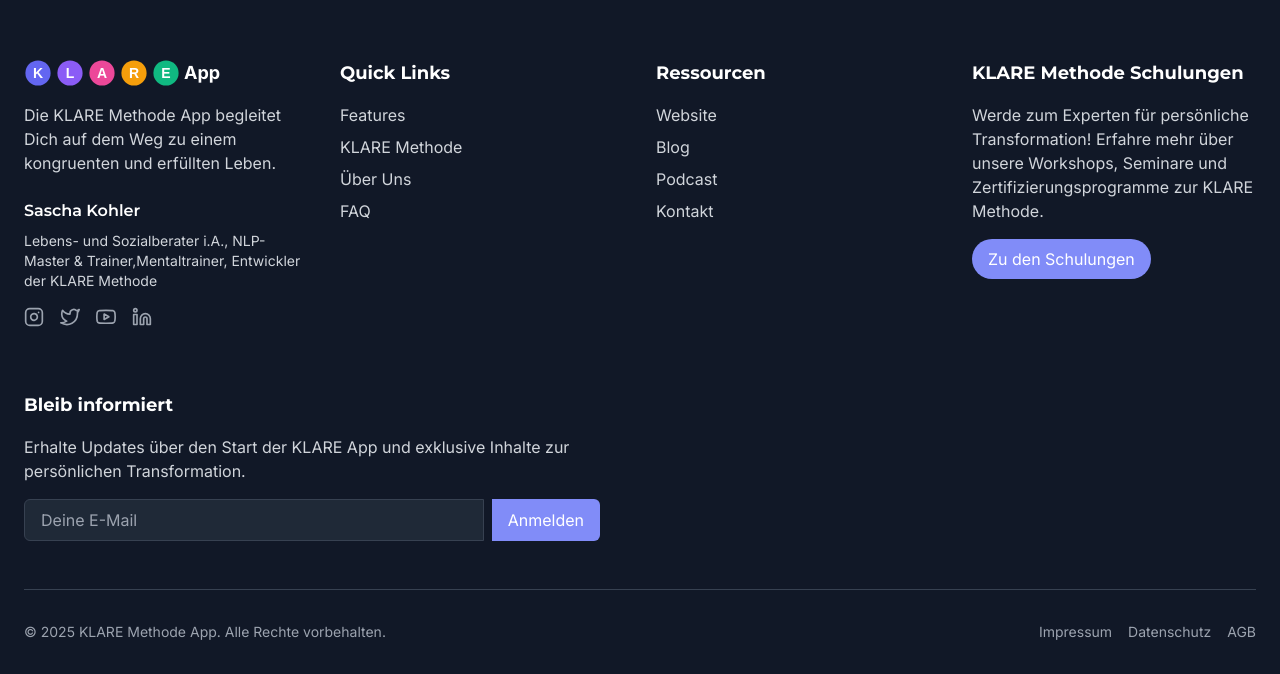
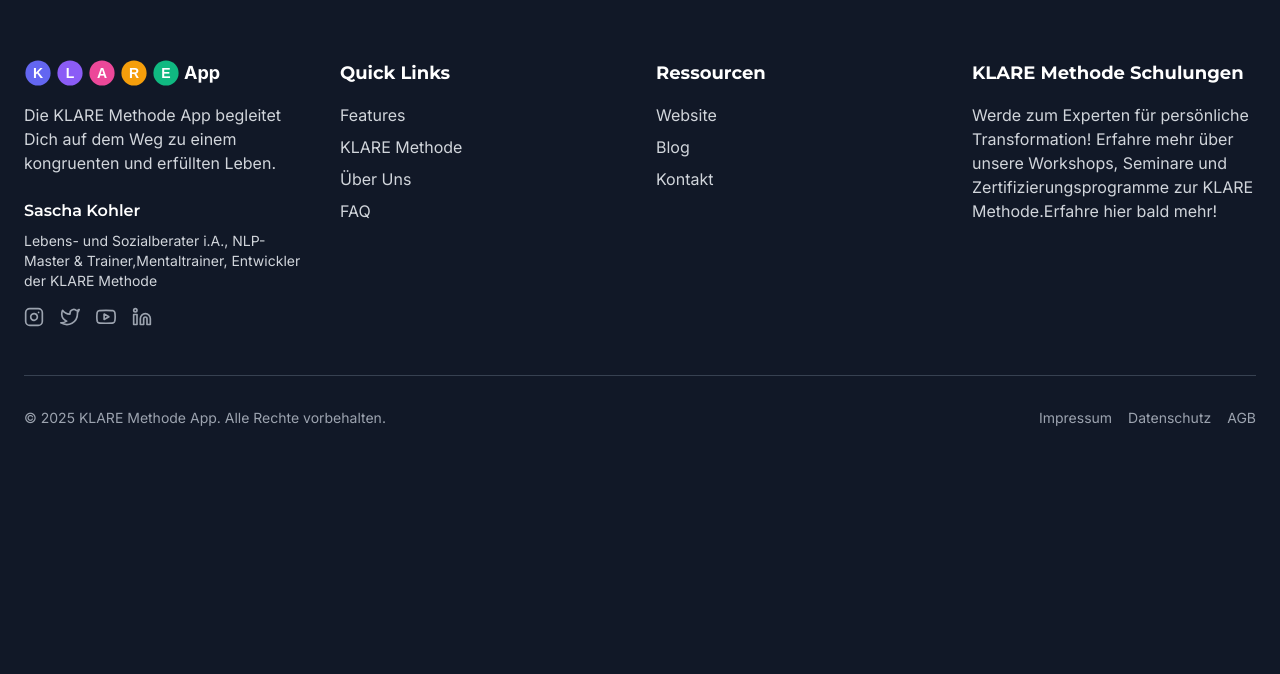
Before and after one commit to SaschaKohler/klare-app-promo-site, a Next.js app: page /blog in a window 1280 px wide. Shown: the part 2099-2773 px from the top of the page. After the commit the page ends 2559 px from the top, so only its background shows below. Built offline with nearby package versions, Linux system fonts and the light colour scheme.

Commit message:
fix(footerandhero): footer and hero check

```diff
--- a/content/blog/willkommen-im-klare-blog.mdx
+++ b/content/blog/willkommen-im-klare-blog.mdx
@@ -4,7 +4,7 @@ date: "2025-05-12"
 author: "Sascha Kohler"
 excerpt: "Mein persönlicher Blog zur KLARE App startet! Erfahre, welche Einblicke und Erfahrungen ich mit dir teilen werde."
 category: "Persönlich"
-coverImage: "/images/blog/welcome.jpg"
+coverImage: "/images/blog/der-blog.png"
 published: true
 ---
 
--- a/src/components/layout/Footer.tsx
+++ b/src/components/layout/Footer.tsx
@@ -1,4 +1,4 @@
-'use client';
+"use client";
 
 import Link from "next/link";
 import Image from "next/image";
@@ -108,7 +108,7 @@ export default function Footer() {
             <ul className="space-y-2">
               <li>
                 <Link
-                  href="#features"
+                  href="/#features"
                   className="text-gray-600 dark:text-gray-300 hover:text-klare-k dark:hover:text-dark-klare-k transition-colors"
                 >
                   Features
@@ -116,7 +116,7 @@ export default function Footer() {
               </li>
               <li>
                 <Link
-                  href="#methode"
+                  href="/#methode"
                   className="text-gray-600 dark:text-gray-300 hover:text-klare-k dark:hover:text-dark-klare-k transition-colors"
                 >
                   KLARE Methode
@@ -124,7 +124,7 @@ export default function Footer() {
               </li>
               <li>
                 <Link
-                  href="#about"
+                  href="/#about"
                   className="text-gray-600 dark:text-gray-300 hover:text-klare-k dark:hover:text-dark-klare-k transition-colors"
                 >
                   Über Uns
@@ -132,7 +132,7 @@ export default function Footer() {
               </li>
               <li>
                 <Link
-                  href="#faq"
+                  href="/#faq"
                   className="text-gray-600 dark:text-gray-300 hover:text-klare-k dark:hover:text-dark-klare-k transition-colors"
                 >
                   FAQ
@@ -163,17 +163,17 @@ export default function Footer() {
                   Blog
                 </Link>
               </li>
+              {/* <li> */}
+              {/*   <a */}
+              {/*     href="#" */}
+              {/*     className="text-gray-600 dark:text-gray-300 hover:text-klare-k dark:hover:text-dark-klare-k transition-colors" */}
+              {/*   > */}
+              {/*     Podcast */}
+              {/*   </a> */}
+              {/* </li> */}
               <li>
                 <a
-                  href="#"
-                  className="text-gray-600 dark:text-gray-300 hover:text-klare-k dark:hover:text-dark-klare-k transition-colors"
-                >
-                  Podcast
-                </a>
-              </li>
-              <li>
-                <a
-                  href="#"
+                  href="mailto:klare-methode@sascha-kohler.at"
                   className="text-gray-600 dark:text-gray-300 hover:text-klare-k dark:hover:text-dark-klare-k transition-colors"
                 >
                   Kontakt
@@ -190,36 +190,36 @@ export default function Footer() {
             <p className="text-gray-600 dark:text-gray-300 mb-4">
               Werde zum Experten für persönliche Transformation! Erfahre mehr
               über unsere Workshops, Seminare und Zertifizierungsprogramme zur
-              KLARE Methode.
+              KLARE Methode.Erfahre hier bald mehr!
             </p>
-            <a
-              href="https://sascha-kohler.at/schulungen"
-              className="inline-block px-4 py-2 bg-klare-k dark:bg-dark-klare-k text-white rounded-full hover:bg-klare-k/80 dark:hover:bg-dark-klare-k/80 transition-colors"
-            >
-              Zu den Schulungen
-            </a>
+            {/* <a */}
+            {/*   href="https://sascha-kohler.at/schulungen" */}
+            {/*   className="inline-block px-4 py-2 bg-klare-k dark:bg-dark-klare-k text-white rounded-full hover:bg-klare-k/80 dark:hover:bg-dark-klare-k/80 transition-colors" */}
+            {/* > */}
+            {/*   Zu den Schulungen */}
+            {/* </a> */}
           </div>
 
           {/* Newsletter */}
-          <div className="col-span-1 lg:col-span-4 mt-8">
-            <h3 className="text-lg font-bold mb-4 text-gray-800 dark:text-white">
-              Bleib informiert
-            </h3>
-            <p className="text-gray-600 dark:text-gray-300 mb-4 max-w-xl">
-              Erhalte Updates über den Start der KLARE App und exklusive Inhalte
-              zur persönlichen Transformation.
-            </p>
-            <div className="flex flex-col sm:flex-row gap-2 max-w-xl">
-              <input
-                type="email"
-                placeholder="Deine E-Mail"
-                className="bg-white dark:bg-gray-800 border border-gray-300 dark:border-gray-700 px-4 py-2 rounded-md sm:rounded-l-md sm:rounded-r-none flex-grow focus:outline-none focus:ring-1 focus:ring-klare-k dark:focus:ring-dark-klare-k dark:text-white"
-              />
-              <button className="bg-klare-k dark:bg-dark-klare-k hover:bg-klare-k/90 dark:hover:bg-dark-klare-k/90 text-white px-4 py-2 rounded-md sm:rounded-r-md sm:rounded-l-none transition-colors">
-                Anmelden
-              </button>
-            </div>
-          </div>
+          {/* <div className="col-span-1 lg:col-span-4 mt-8"> */}
+          {/*   <h3 className="text-lg font-bold mb-4 text-gray-800 dark:text-white"> */}
+          {/*     Bleib informiert */}
+          {/*   </h3> */}
+          {/*   <p className="text-gray-600 dark:text-gray-300 mb-4 max-w-xl"> */}
+          {/*     Erhalte Updates über den Start der KLARE App und exklusive Inhalte */}
+          {/*     zur persönlichen Transformation. */}
+          {/*   </p> */}
+          {/*   <div className="flex flex-col sm:flex-row gap-2 max-w-xl"> */}
+          {/*     <input */}
+          {/*       type="email" */}
+          {/*       placeholder="Deine E-Mail" */}
+          {/*       className="bg-white dark:bg-gray-800 border border-gray-300 dark:border-gray-700 px-4 py-2 rounded-md sm:rounded-l-md sm:rounded-r-none flex-grow focus:outline-none focus:ring-1 focus:ring-klare-k dark:focus:ring-dark-klare-k dark:text-white" */}
+          {/*     /> */}
+          {/*     <button className="bg-klare-k dark:bg-dark-klare-k hover:bg-klare-k/90 dark:hover:bg-dark-klare-k/90 text-white px-4 py-2 rounded-md sm:rounded-r-md sm:rounded-l-none transition-colors"> */}
+          {/*       Anmelden */}
+          {/*     </button> */}
+          {/*   </div> */}
+          {/* </div> */}
         </div>
 
         {/* Bottom Bar */}
--- a/src/components/sections/HeroSection.tsx
+++ b/src/components/sections/HeroSection.tsx
@@ -2,6 +2,7 @@
 
 import Image from "next/image";
 import { motion } from "framer-motion";
+import { Link } from "lucide-react";
 
 export default function HeroSection() {
   return (
@@ -27,10 +28,10 @@ export default function HeroSection() {
           </p>
           <div className="flex flex-col sm:flex-row gap-4">
             <button className="bg-klare-k text-white hover:bg-klare-k/90 py-3 px-6 rounded-full font-medium transition-all text-lg shadow-lg flex items-center justify-center">
-              Jetzt für Updates anmelden
+              <a href="/#call-to-action">Jetzt für Updates anmelden</a>
             </button>
             <button className="bg-transparent hover:bg-gray-100 border-2 border-klare-k text-klare-k py-3 px-6 rounded-full font-medium transition-all text-lg flex items-center justify-center">
-              Mehr erfahren
+              <a href="/blog">Mehr erfahren</a>
             </button>
           </div>
           <p className="mt-4 text-klare-text-secondary text-sm">
```
Also changed, not shown: src/components/sections/CallToAction.tsx (+41 -34 lines), public/images/app-store-badges/google_play_store_badge_en.svg, public/images/blog/der-blog.png (added).
